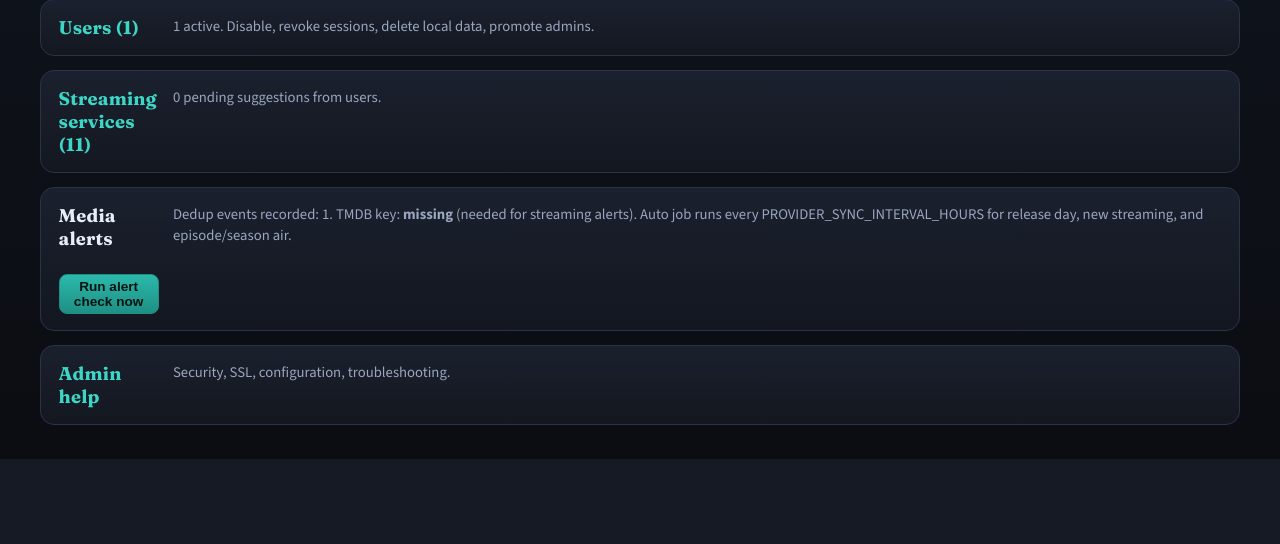
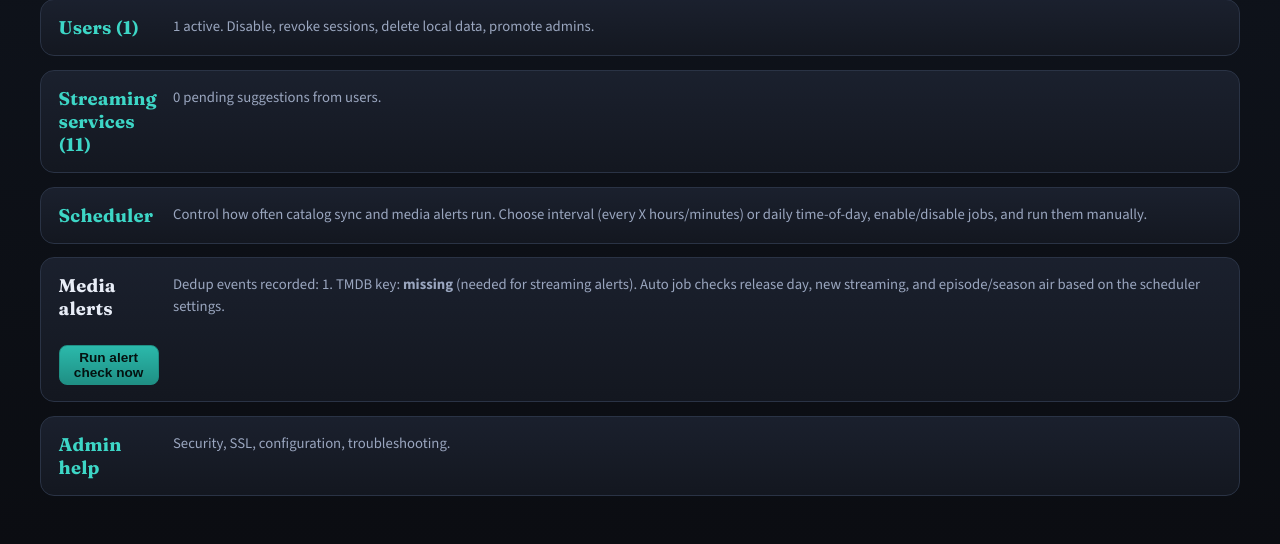
Before and after one commit to melamoud/TraktTVShowsTracker, a Flask app: page /admin/ in a window 1280 px wide. Shown: the part 341-885 px from the top of the page. Before the commit the page ends 800 px from the top, so only its background shows below. Run offline with Flask 3, Linux system fonts and the light colour scheme; a user stored in the database is signed in; data comes from the database, SQL or seed files in the repository; tables that the repository leaves empty hold one stand-in row (values such as "Sample post"); data that the repository does not hold is empty; parts of the project's set-up code (start-up, migrations or seed data) failed here and were passed over; some libraries are stand-ins or nearby versions.

Commit message:
Add admin scheduler UI for background sync jobs
Admins can now control catalog sync and media alerts from Admin → Scheduler without editing .env or restarting. Each job supports interval (every N minutes/hours) or daily time-of-day schedules, and can be enabled/disabled individually. Settings are saved to the new scheduler_config table and applied to the running APScheduler instance immediately.

Co-authored-by: Cursor <cursoragent@cursor.com>

```diff
--- a/models.py
+++ b/models.py
@@ -392,3 +392,21 @@ class AppMeta(db.Model):
     key = db.Column(db.String(120), primary_key=True)
     value = db.Column(db.Text)
     updated_at = db.Column(db.DateTime, default=datetime.utcnow, onupdate=datetime.utcnow)
+
+
+class SchedulerConfig(db.Model):
+    """Admin-editable schedule for background sync jobs."""
+
+    __tablename__ = 'scheduler_config'
+
+    id = db.Column(db.Integer, primary_key=True)
+    catalog_sync_enabled = db.Column(db.Boolean, default=True, nullable=False)
+    catalog_sync_mode = db.Column(db.String(16), default='interval', nullable=False)  # interval | cron
+    catalog_sync_interval_minutes = db.Column(db.Integer, default=60, nullable=False)
+    catalog_sync_cron_time = db.Column(db.String(8), default='08:00')
+    media_alerts_enabled = db.Column(db.Boolean, default=True, nullable=False)
+    media_alerts_mode = db.Column(db.String(16), default='interval', nullable=False)  # interval | cron
+    media_alerts_interval_hours = db.Column(db.Float, default=6.0, nullable=False)
+    media_alerts_cron_time = db.Column(db.String(8), default='08:00')
+    alerts_startup_delay_seconds = db.Column(db.Integer, default=120, nullable=False)
+    updated_at = db.Column(db.DateTime, default=datetime.utcnow, onupdate=datetime.utcnow, nullable=False)
--- a/routes/admin_routes.py
+++ b/routes/admin_routes.py
@@ -13,8 +13,15 @@ from flask_login import current_user, login_required
 
 from help_utils import get_help_toc, render_help_markdown
 from models import (
-    Notification, StreamingService, StreamingServiceSuggestion,
+    Notification, SchedulerConfig, StreamingService, StreamingServiceSuggestion,
     User, UserSession, db,
+)
+from services.sync_jobs import (
+    MIN_ALERTS_INTERVAL_HOURS,
+    MIN_CATALOG_SYNC_MINUTES,
+    apply_scheduler_config,
+    get_or_create_scheduler_config,
+    get_scheduler_status,
 )
 
 admin_bp = Blueprint('admin', __name__, url_prefix='/admin')
@@ -195,6 +202,93 @@ def streaming_services():
     return render_template('admin/streaming_services.html', services=services, pending=pending)
 
 
+@admin_bp.route('/scheduler', methods=['GET', 'POST'])
+@admin_required
+def scheduler_config():
+    """View and edit background sync scheduler settings."""
+    app = current_app._get_current_object()
+
+    if request.method == 'POST':
+        action = request.form.get('action')
+        if action == 'reset':
+            from services.sync_jobs import DEFAULT_SCHEDULER_CONFIG
+            row = get_or_create_scheduler_config(app)
+            for key, value in DEFAULT_SCHEDULER_CONFIG.items():
+                setattr(row, key, value)
+            db.session.commit()
+            apply_scheduler_config(app)
+            flash('Scheduler reset to defaults and applied.', 'success')
+            return redirect(url_for('admin.scheduler_config'))
+
+        # Update from form
+        errors = []
+        row = get_or_create_scheduler_config(app)
+
+        row.catalog_sync_enabled = request.form.get('catalog_sync_enabled') == 'on'
+        row.catalog_sync_mode = request.form.get('catalog_sync_mode', 'interval')
+        if row.catalog_sync_mode not in ('interval', 'cron'):
+            errors.append('Catalog schedule mode must be interval or cron.')
+
+        try:
+            row.catalog_sync_interval_minutes = int(request.form.get('catalog_sync_interval_minutes', 60))
+        except (TypeError, ValueError):
+            errors.append('Catalog interval must be a whole number of minutes.')
+        else:
+            if row.catalog_sync_interval_minutes < MIN_CATALOG_SYNC_MINUTES:
+                errors.append(f'Catalog interval must be at least {MIN_CATALOG_SYNC_MINUTES} minutes.')
+
+        row.catalog_sync_cron_time = (request.form.get('catalog_sync_cron_time') or '08:00').strip()
+        try:
+            hour, minute = row.catalog_sync_cron_time.split(':')
+            if not (0 <= int(hour) <= 23 and 0 <= int(minute) <= 59):
+                raise ValueError
+        except ValueError:
+            errors.append('Catalog time must be HH:MM in 24-hour format.')
+
+        row.media_alerts_enabled = request.form.get('media_alerts_enabled') == 'on'
+        row.media_alerts_mode = request.form.get('media_alerts_mode', 'interval')
+        if row.media_alerts_mode not in ('interval', 'cron'):
+            errors.append('Alerts schedule mode must be interval or cron.')
+
+        try:
+            row.media_alerts_interval_hours = float(request.form.get('media_alerts_interval_hours', 6))
+        except (TypeError, ValueError):
+            errors.append('Alerts interval must be a number of hours.')
+        else:
+            if row.media_alerts_interval_hours < MIN_ALERTS_INTERVAL_HOURS:
+                errors.append(f'Alerts interval must be at least {MIN_ALERTS_INTERVAL_HOURS} hour.')
+
+        row.media_alerts_cron_time = (request.form.get('media_alerts_cron_time') or '08:00').strip()
+        try:
+            hour, minute = row.media_alerts_cron_time.split(':')
+            if not (0 <= int(hour) <= 23 and 0 <= int(minute) <= 59):
+                raise ValueError
+        except ValueError:
+            errors.append('Alerts time must be HH:MM in 24-hour format.')
+
+        try:
+            row.alerts_startup_delay_seconds = int(request.form.get('alerts_startup_delay_seconds', 120))
+        except (TypeError, ValueError):
+            errors.append('Startup delay must be a whole number of seconds.')
+        else:
+            if row.alerts_startup_delay_seconds < 0:
+                errors.append('Startup delay cannot be negative.')
+
+        if errors:
+            for msg in errors:
+                flash(msg, 'danger')
+            status = get_scheduler_status(app)
+            return render_template('admin/scheduler.html', status=status), 400
+
+        db.session.commit()
+        apply_scheduler_config(app)
+        flash('Scheduler settings saved and applied.', 'success')
+        return redirect(url_for('admin.scheduler_config'))
+
+    status = get_scheduler_status(app)
+    return render_template('admin/scheduler.html', status=status)
+
+
 @admin_bp.route('/help/')
 @admin_bp.route('/help/<topic>')
 @admin_required
--- a/services/shows_cache.py
+++ b/services/shows_cache.py
@@ -2,7 +2,7 @@
 My Shows cache maintenance — the only place per-show Trakt fetches happen.
 
 Pages render from cache only. This module runs inside the periodic media job
-(every ALERTS_INTERVAL_HOURS, default 6h):
+(admin-configurable interval, default 6h):
 
 1. last-aired dates derived from the already-synced My-calendar rows (free;
    covers watchlisted / in-progress shows).
--- a/templates/admin/dashboard.html
+++ b/templates/admin/dashboard.html
@@ -12,12 +12,19 @@
     <h2 class="media-title">Streaming services ({{ stats.services }})</h2>
     <div class="meta">{{ stats.pending_suggestions }} pending suggestions from users.</div>
   </a>
+  <a class="media-row" href="{{ url_for('admin.scheduler_config') }}">
+    <h2 class="media-title">Scheduler</h2>
+    <div class="meta">
+      Control how often catalog sync and media alerts run. Choose interval (every X hours/minutes)
+      or daily time-of-day, enable/disable jobs, and run them manually.
+    </div>
+  </a>
   <article class="media-row">
     <h2 class="media-title">Media alerts</h2>
     <div class="meta">
       Dedup events recorded: {{ stats.alert_events }}.
       TMDB key: {% if stats.tmdb_configured %}<strong>configured</strong>{% else %}<strong>missing</strong> (needed for streaming alerts){% endif %}.
-      Auto job runs every PROVIDER_SYNC_INTERVAL_HOURS for release day, new streaming, and episode/season air.
+      Auto job checks release day, new streaming, and episode/season air based on the scheduler settings.
     </div>
     <div class="actions">
       <form method="post" action="{{ url_for('admin.run_release_check') }}">
```
Also changed, not shown: docs/CHANGES.md (+9 -0 lines), docs/help/admin/system_config.md (+28 -1 lines), docs/help/user/release_alerts.md (+1 -1 lines), services/sync_jobs.py (+170 -22 lines), templates/admin/scheduler.html (added, +92 -0 lines), tests/conftest.py (+2 -0 lines), 1 other file.
